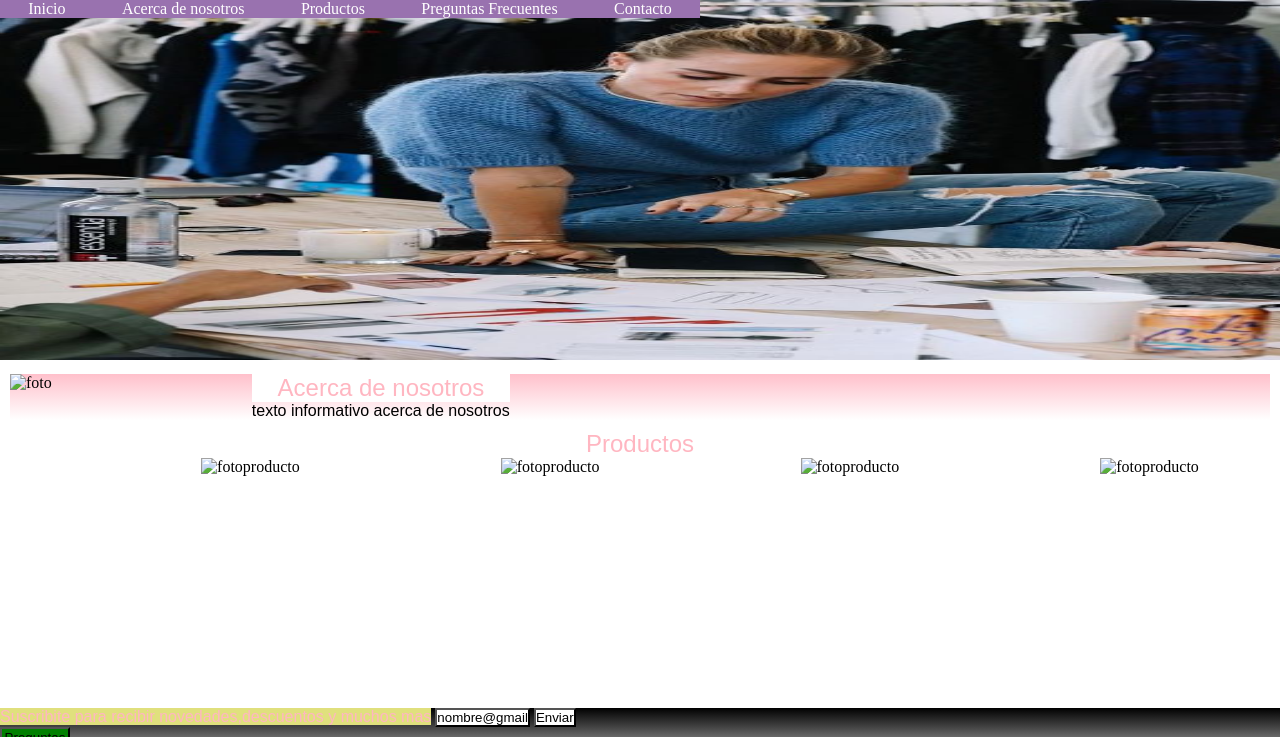
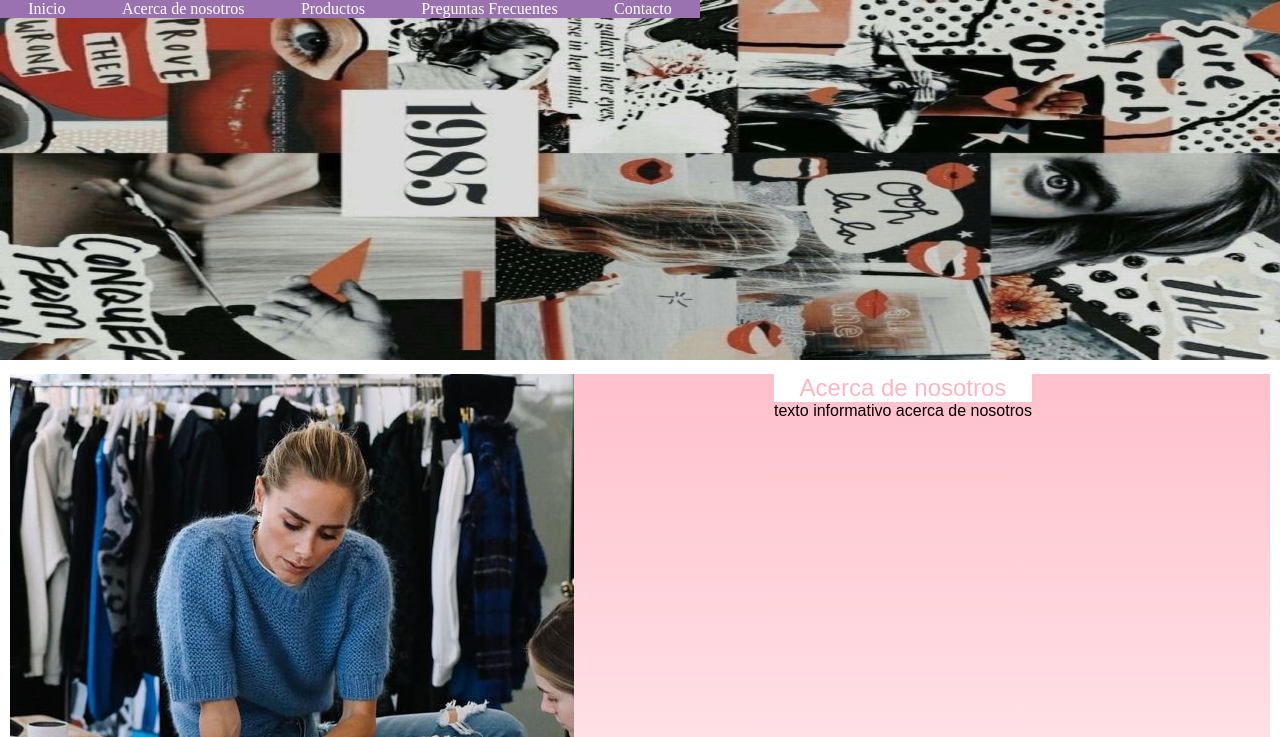
Before and after one commit to CarleoCarolina/Carleo-Carolina, a plain HTML site: page index.html in a window 1280 px wide. Shown: the top 737 px of the page. Drawn offline with nearby package versions, Linux system fonts and the light colour scheme; a web font is replaced by a local one.

Commit message:
modificacion de enlaces

```diff
--- a/index.html
+++ b/index.html
@@ -28,12 +28,12 @@
    </header>
 
    <main class="cuerpo">
-      <img class="collage" src="/imagenes\fotoPrincipalIndex.jpg" alt="collage de fotos">
+      <img class="collage" src="imagenes/collage.jpg" alt="collage de fotos">
 
       <section class="boxAcerca" >
       <!--Lado izquierdo-->
       <div class="imagenAcerca" >
-        <img src="./fotoPrincipalIndex.jpg" alt="foto">
+        <img src="imagenes/fotoPrincipalIndex.jpg" alt="foto">
       </div>
       <!--Lado derecho-->
       <div class="textoAcerca">
@@ -45,10 +45,10 @@
   <section>
       <h2>Productos</h2>
         <section class="producto">
-          <img  src="imagenes\Foto-producto-1.webp" alt="fotoproducto">
-          <img  src="imagenes\Foto-producto-2.webp" alt="fotoproducto">
-          <img src="imagenes\Foto-producto-3.webp" alt="fotoproducto">
-          <img src="imagenes\Foto-producto-4.webp" alt="fotoproducto">
+          <img  src="imagenes/fotoProducto1.webp" alt="fotoproducto">
+          <img  src="imagenes/fotoProducto2.webp" alt="fotoproducto">
+          <img src="imagenes/fotoProducto3.webp" alt="fotoproducto">
+          <img src="imagenes/fotoProducto4.webp" alt="fotoproducto">
         </section>
    </section>
 </main>
```
Also changed, not shown: pages/Acerca de nosotros.html (+4 -4 lines), pages/Preguntas Frecuentes.html (+1 -1 lines), pages/Productos.html (+5 -5 lines).
